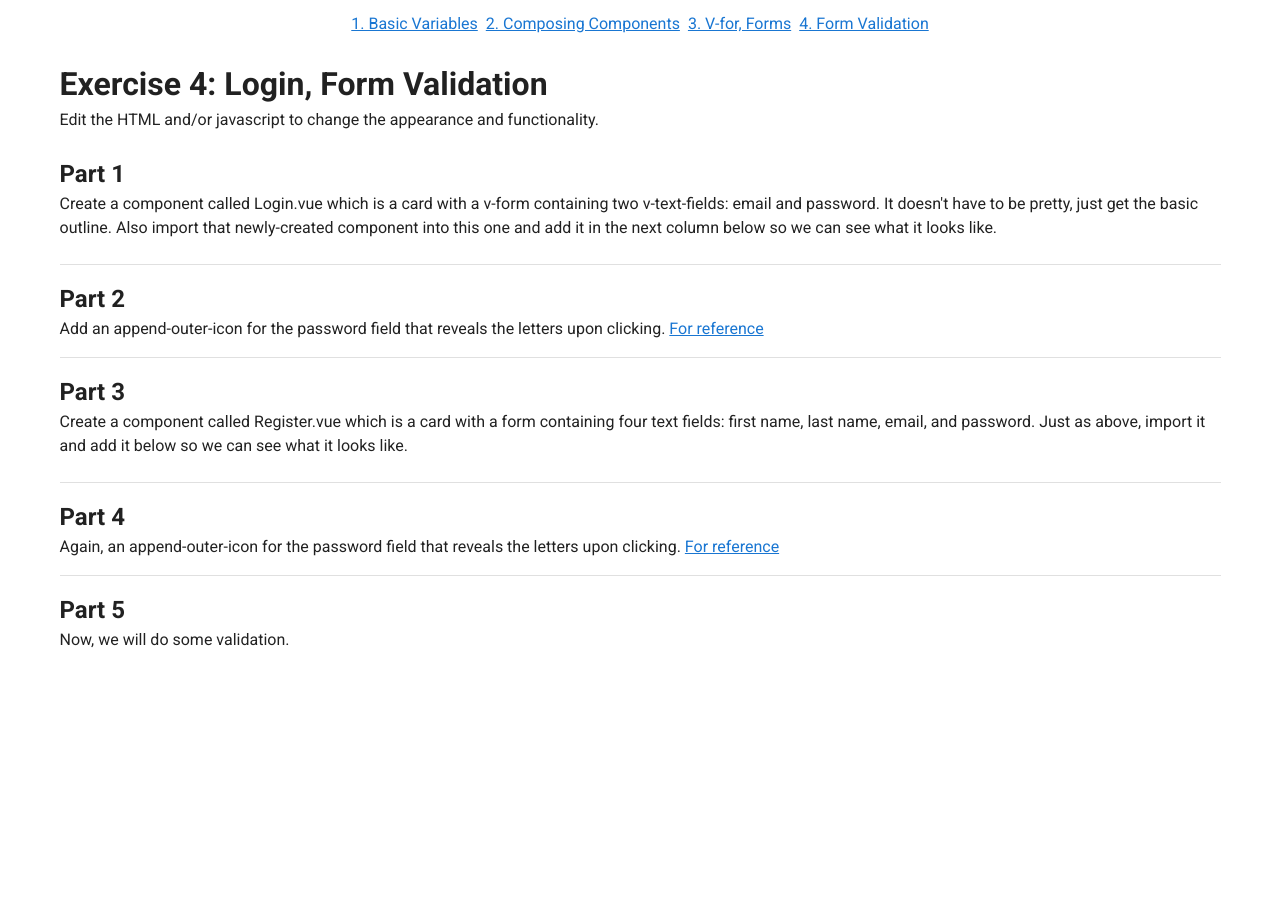
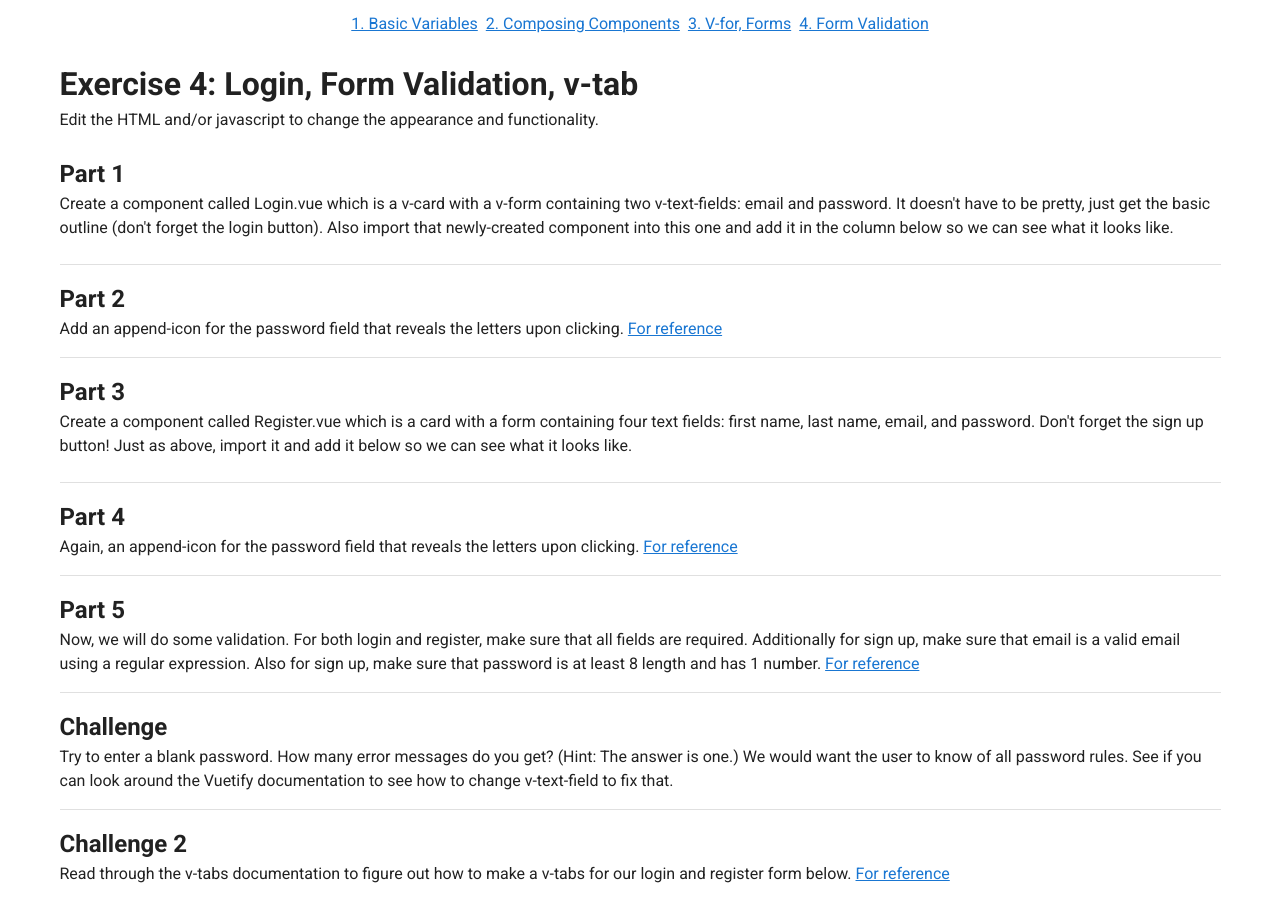
Before and after one commit to millerwassup/resvue, a Vue app: page /exercise-four in a window 1280 px wide. Before the commit the page ends 800 px from the top, so only its background shows below. Built offline with nearby package versions, Linux system fonts and the light colour scheme.

Commit message:
Update exercise four

```diff
--- a/src/views/ExerciseFour.vue
+++ b/src/views/ExerciseFour.vue
@@ -2,7 +2,7 @@
   <v-container id="exercise-four">
     <v-row no-gutters>
       <v-col cols="12">
-        <h1>Exercise 4: Login, Form Validation</h1>
+        <h1>Exercise 4: Login, Form Validation, v-tab</h1>
       </v-col>
 
       <v-col cols="12">
@@ -13,11 +13,11 @@
     <v-row dense>
       <v-col cols="12">
         <h2>Part 1</h2>
-        Create a component called Login.vue which is a card with a v-form containing
+        Create a component called Login.vue which is a v-card with a v-form containing
         two v-text-fields: email and password.
-        It doesn't have to be pretty, just get the basic outline.
+        It doesn't have to be pretty, just get the basic outline (don't forget the login button).
         Also import that newly-created component into this one and add it in the
-        next column below so we can see what it looks like.
+        column below so we can see what it looks like.
       </v-col>
       <v-col cols="12">
         <!-- Your code here -->
@@ -29,7 +29,7 @@
     <v-row>
       <v-col cols="12">
         <h2>Part 2</h2>
-        Add an append-outer-icon for the password field that reveals the letters upon clicking.
+        Add an append-icon for the password field that reveals the letters upon clicking.
         <a href="https://vuetifyjs.com/en/components/text-fields#password-input" target="_blank">For reference</a>
       </v-col>
     </v-row>
@@ -41,6 +41,7 @@
         <h2>Part 3</h2>
         Create a component called Register.vue which is a card with a
         form containing four text fields: first name, last name, email, and password.
+        Don't forget the sign up button!
         Just as above, import it and add it below so we can see what it looks like.
       </v-col>
       <v-col cols="12">
@@ -53,7 +54,7 @@
     <v-row>
       <v-col cols="12">
         <h2>Part 4</h2>
-        Again, an append-outer-icon for the password field that reveals the letters upon clicking.
+        Again, an append-icon for the password field that reveals the letters upon clicking.
         <a href="https://vuetifyjs.com/en/components/text-fields#password-input" target="_blank">For reference</a>
       </v-col>
     </v-row>
@@ -63,7 +64,35 @@
     <v-row>
       <v-col cols="12">
         <h2>Part 5</h2>
-        Now, we will do some validation.
+        Now, we will do some validation. For both login and register, make sure that all fields are required.
+        Additionally for sign up, make sure that email is a valid email using a regular expression.
+        Also for sign up, make sure that password is at least 8 length and has 1 number.
+        <a href="https://dev.to/ratracegrad/form-validation-with-vuetify-in-a-vue-app-1a16" target="_blank">For reference</a>
+      </v-col>
+    </v-row>
+
+    <v-divider class="my-4"/>
+
+    <v-row>
+      <v-col cols="12">
+        <h2>Challenge</h2>
+        Try to enter a blank password. How many error messages do you get? (Hint: The answer is one.)
+        We would want the user to know of all password rules. See if you can look around the Vuetify
+        documentation to see how to change v-text-field to fix that.
+      </v-col>
+    </v-row>
+
+    <v-divider class="my-4"/>
+
+    <v-row>
+      <v-col cols="12">
+        <h2>Challenge 2</h2>
+        Read through the v-tabs documentation to figure out how to make a v-tabs for our login and
+        register form below.
+        <a href="https://vuetifyjs.com/en/components/tabs" target="_blank">For reference</a>
+      </v-col>
+      <v-col cols="12">
+        <!-- Your code here -->
       </v-col>
     </v-row>
   </v-container>
@@ -74,7 +103,6 @@ export default {
   name: 'ExerciseFour',
 
   data: () => ({
-    students: []
   })
 }
 </script>
```
